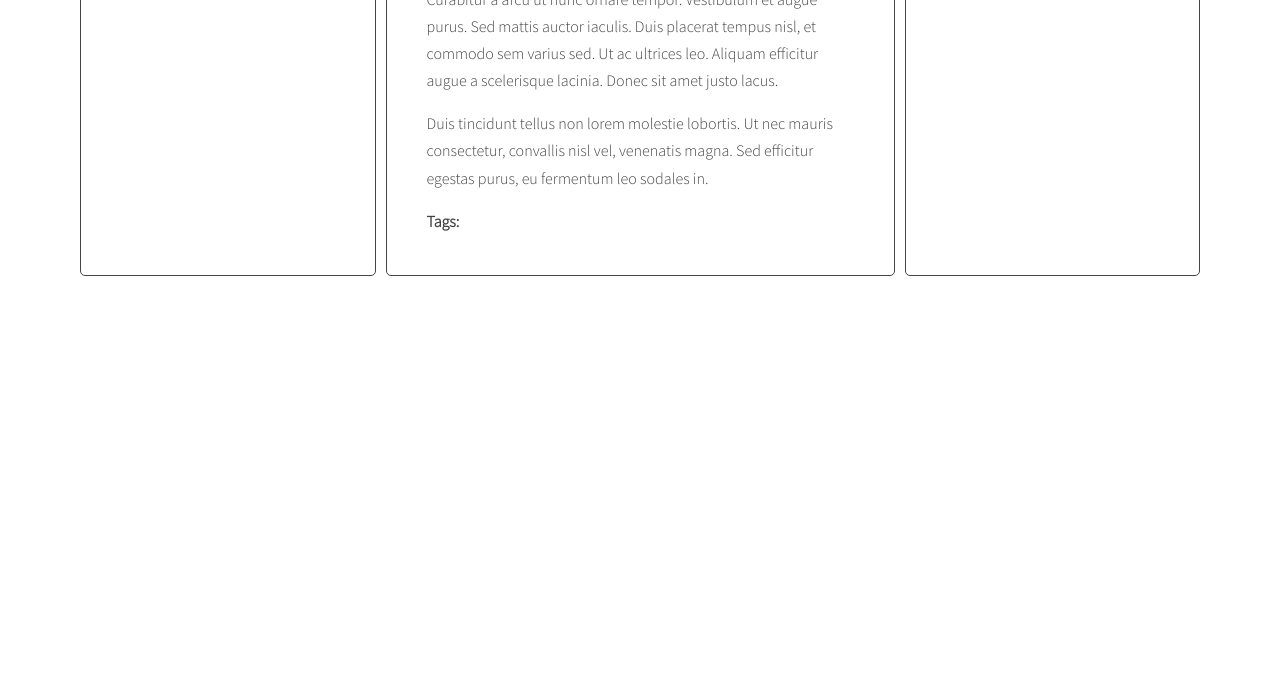
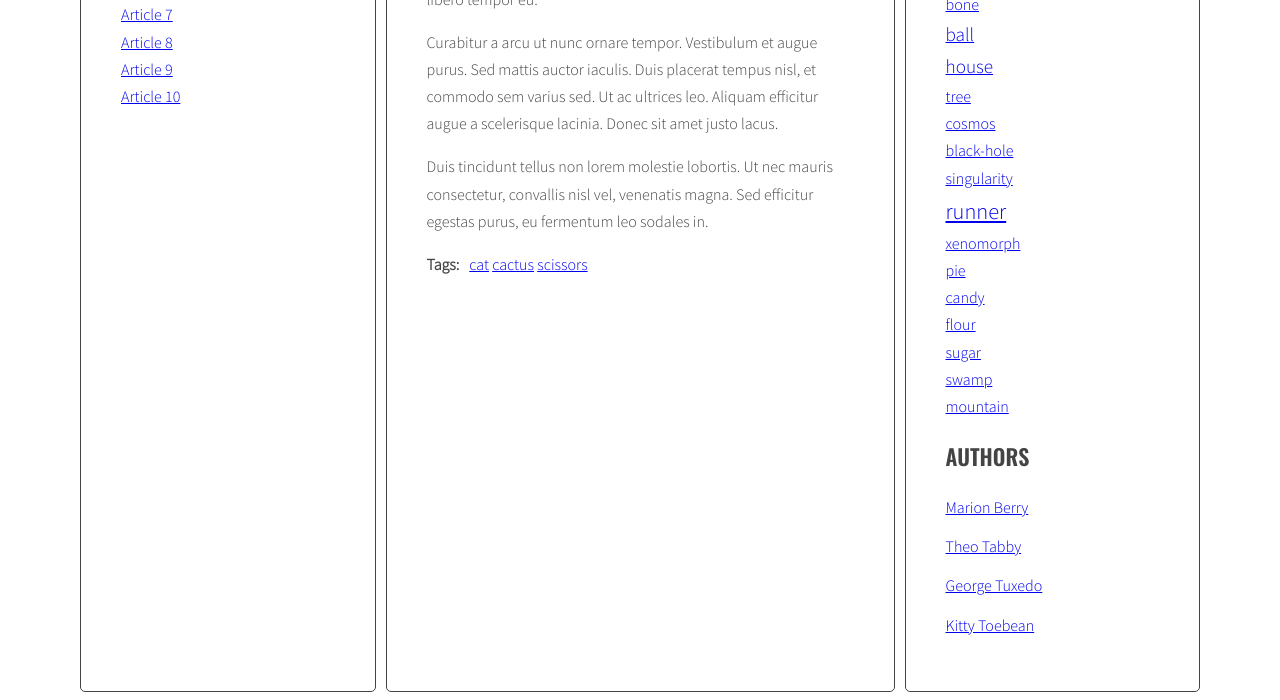
Before and after one commit to Biedrzyk/javascript-blog, a website: page index.html in a window 1280 px wide. Shown: the part 520-1220 px from the top of the page. Before the commit the page ends 804 px from the top, so only its background shows below. Drawn offline with nearby package versions, Linux system fonts and the light colour scheme.

Commit message:
Add href and class for the tagCloudLink template

```diff
--- a/index.html
+++ b/index.html
@@ -246,6 +246,11 @@
             </main>
         </div>
     </div>
+    <script id="template-tagCloudLink-link" type="text/x-handlebars-template">
+        {{#each tags}}
+        <li><a href="#{{count}}" class="{{className}}">{{ tag }}</a></li>
+        {{/each}}
+      </script>
     <script id="template-article-link" type="text/x-handlebars-template">
         <li><a href="#{{ id }}"><span>{{ title }}</span></a></li>
       </script>
--- a/js/script.js
+++ b/js/script.js
@@ -186,15 +186,15 @@
       /* generate HTML of the link */
 
       const tagHTMLData = {id: tag, title: tag};
-      const tagHTML = templates.tagWithLink(tagHTMLData);
+      const tagHTML = templates.tagWithLinks(tagHTMLData);
 
 
       /*const tagLinkHTML = '<li><a href="#tag-' + tag + '"><span>' + tag + '</span></a></li>';*/
-      console.log(tagLinkHTML);
+      /*console.log(tagLinkHTML);*/
 
       /* add generated code to html variable */
 
-      html = html + tagLinkHTML;
+      html = html + tagHTML;
       /* [NEW] check if this link is NOT already in allTags */
       if (!allTags[tag]) {
         /* [NEW] add generated code to allTags array */
@@ -219,7 +219,7 @@
   const tagsParams = calculateTagsParams(allTags);
   console.log('tagsParams:', tagsParams);
   /* [NEW] create variable for all links HTML code */
-  /*let allTagsHTML = '';*/
+  /*let allTagsHTML = '';-------------------------*/
   const allTagsData = {tags: []};
   /* [NEW] START LOOP: for each tag in allTags: */
   for (let tag in allTags) {
@@ -336,9 +336,9 @@
 
     /*const authorLinkHTML = '<li><a href="#author-' + articleAuthor + '"><span>' + articleAuthor + '</span></a></li>';*/
 
-    console.log('authorLinkHTML', authorLinkHTML);
+    /*console.log('authorLinkHTML', authorLinkHTML);*/
 
-    html = html + authorLinkHTML;
+    html = html + authorHTML;
 
     if (!allAuthors[articleAuthor]) {
       allAuthors[articleAuthor] = 1
```
